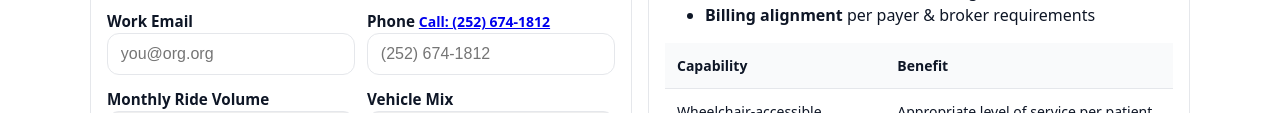
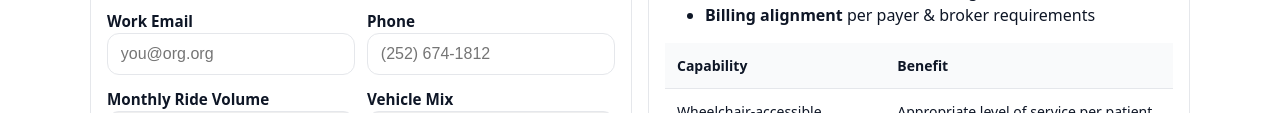
Before and after one commit to NyutonCEO/healthystart, a plain HTML site: page organizations.html in a window 1280 px wide. Shown: the part 443-556 px from the top of the page. Drawn offline with Linux system fonts and the light colour scheme.

Commit message:
removed number from forms

```diff
--- a/organizations.html
+++ b/organizations.html
@@ -95,7 +95,7 @@
         </div>
         <div class="row">
           <div><label>Work Email<input class="input" type="email" name="email" required placeholder="you@org.org"></label></div>
-          <div><label>Phone <a href="tel:+12526741812" class="small">Call: (252) 674‑1812</a><input class="input" type="tel" name="phone" required placeholder="(252) 674‑1812"></label></div>
+          <div><label>Phone<input class="input" type="tel" name="phone" required placeholder="(252) 674‑1812"></label></div>
         </div>
         <div class="row">
           <div><label>Monthly Ride Volume<select name="volume" required>
```
Also changed, not shown: patients.html (+1 -1 lines).
